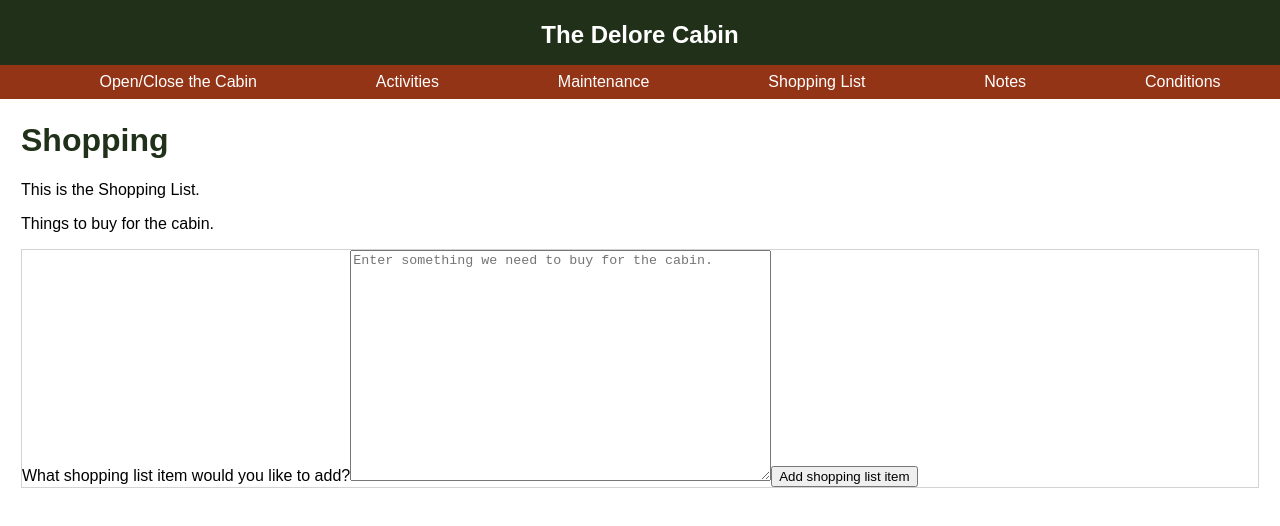
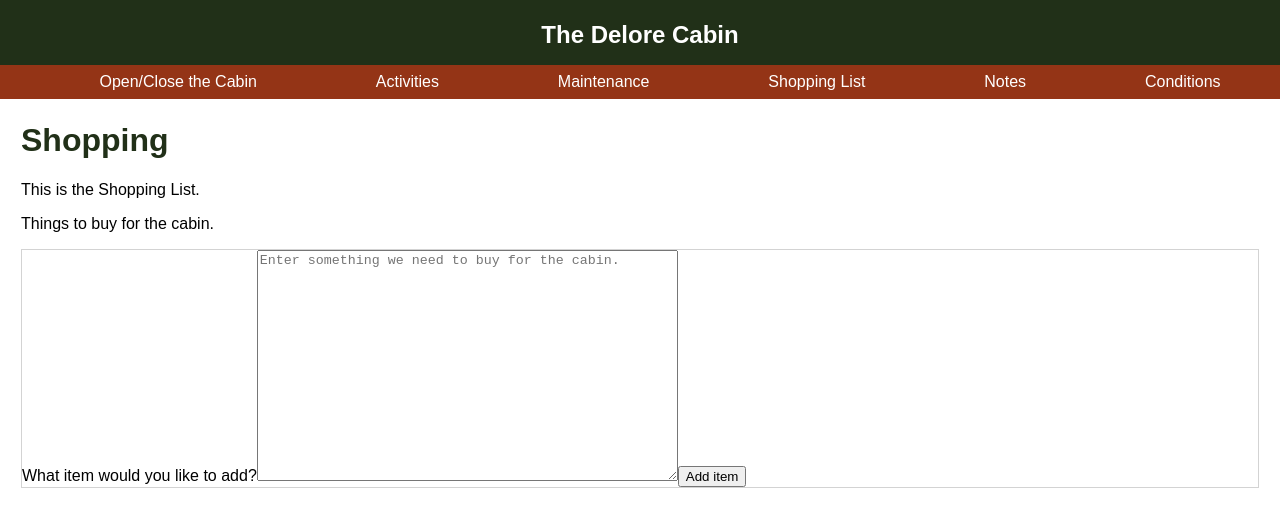
Before and after one commit to wnmurphy/cabin_app, a React (Create React App) app: page /shopping in a window 1280 px wide. Shown: the top 526 px of the page. Built offline with nearby package versions, Linux system fonts and the light colour scheme.

Commit message:
Connect Shopping view comment form to post endpoint.

```diff
--- a/src/views/Shopping.js
+++ b/src/views/Shopping.js
@@ -9,7 +9,7 @@ class Shopping extends Component {
         <h1>Shopping</h1>
         <p>This is the Shopping List.</p>
         <p>Things to buy for the cabin.</p>
-        <Form formThing={["something we need to buy for the cabin.","shopping list item"]} endpoint={"/shopping"} />
+        <Form formThing={["something we need to buy for the cabin.","item"]} endpoint={"/shopping"} />
       </div>
     )
   }
```
Also changed, not shown: 1 other file (tests, documents, lock files or other folders).
